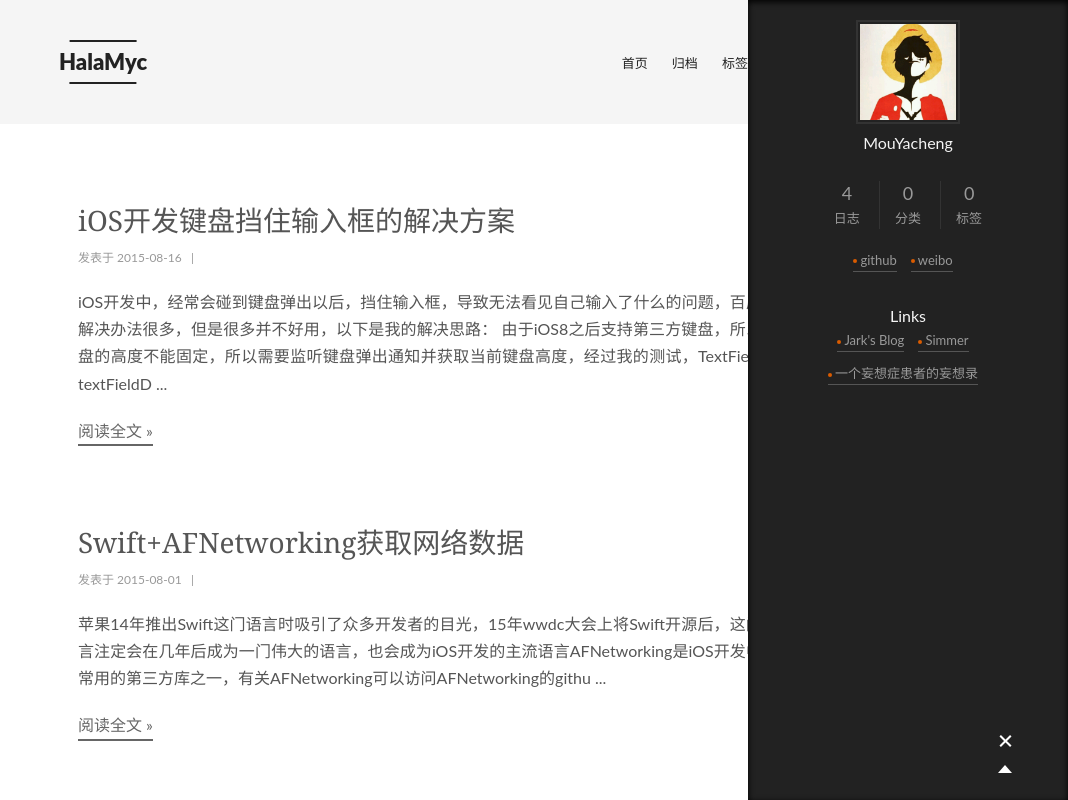
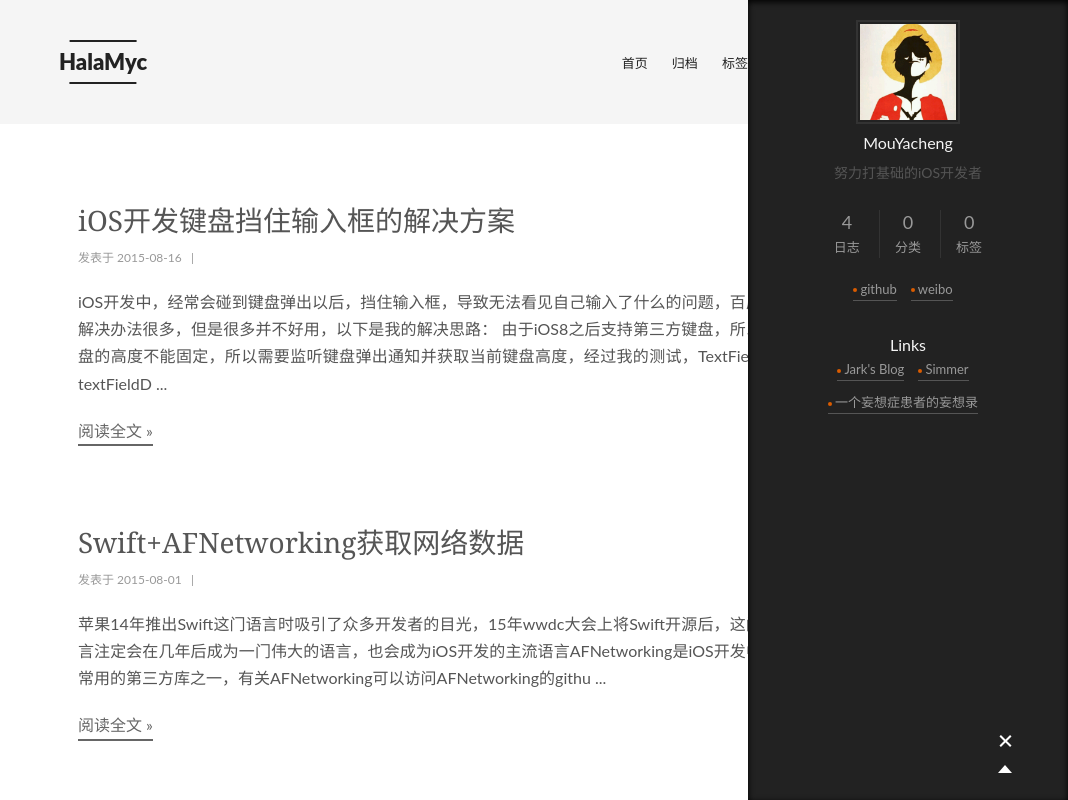
Before and after one commit to HalaMyc/HalaMyc.github.io, a plain HTML site: page index.html in a window 1280 px wide. Both pictures are taken after a click on the element 1217 px from the left and 742 px from the top of the page. Shown: the top 800 px of the page, without its empty margins (212-1280 px from the left). Drawn offline with Linux system fonts and the light colour scheme; a script that the page names is missing.

Commit message:
Site updated: 2015-08-24 22:53:14

```diff
--- a/index.html
+++ b/index.html
@@ -24,6 +24,8 @@
 <link rel="stylesheet" type="text/css" href="/css/main.css?v=0.4.5.1"/>
 
 
+    <meta name="description" content="努力打基础的iOS开发者" />
+
 
 
   <meta name="keywords" content="Hexo,next" />
@@ -35,15 +37,15 @@
   <link rel="shorticon icon" type="image/x-icon" href="/favicon.ico?v=0.4.5.1" />
 
 
-<meta name="description">
+<meta name="description" content="努力打基础的iOS开发者">
 <meta property="og:type" content="website">
 <meta property="og:title" content="HalaMyc">
 <meta property="og:url" content="http://www.halamyc.me/index.html">
 <meta property="og:site_name" content="HalaMyc">
-<meta property="og:description">
+<meta property="og:description" content="努力打基础的iOS开发者">
 <meta name="twitter:card" content="summary">
 <meta name="twitter:title" content="HalaMyc">
-<meta name="twitter:description">
+<meta name="twitter:description" content="努力打基础的iOS开发者">
 
 
 <script type="text/javascript" id="hexo.configuration">
@@ -486,7 +488,7 @@ NSLocalizedDescription=Request failed: unacceptable content-type: text/html}
           <img class="site-author-image" src="/images/author.png" alt="MouYacheng" itemprop="image"/>
           <p class="site-author-name" itemprop="name">MouYacheng</p>
         </div>
-        <p class="site-description motion-element" itemprop="description"></p>
+        <p class="site-description motion-element" itemprop="description">努力打基础的iOS开发者</p>
         <nav class="site-state motion-element">
           <div class="site-state-item site-state-posts">
             <a href="/archives">
```
Also changed, not shown: 2015/07/21/个人博客搭建完成啦！/index.html (+3 -1 lines), 2015/08/01/AFNetworking使用时text-html错误/index.html (+3 -1 lines), 2015/08/01/Swift-AFNetworking获取网络数据/index.html (+3 -1 lines), 2015/08/16/iOS开发键盘挡住输入框的解决方案/index.html (+3 -1 lines), archives/2015/07/index.html (+6 -4 lines), archives/2015/08/index.html (+6 -4 lines), archives/2015/index.html (+6 -4 lines), archives/index.html (+6 -4 lines).
